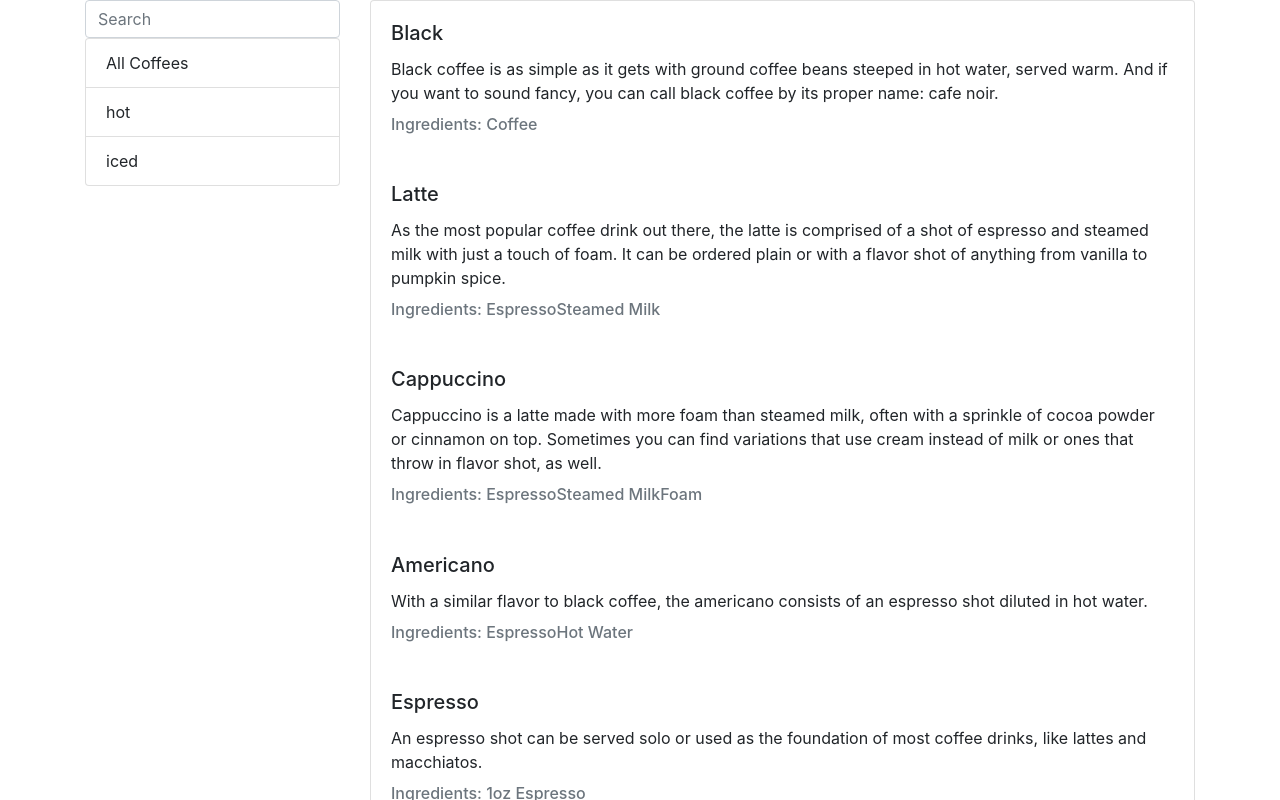
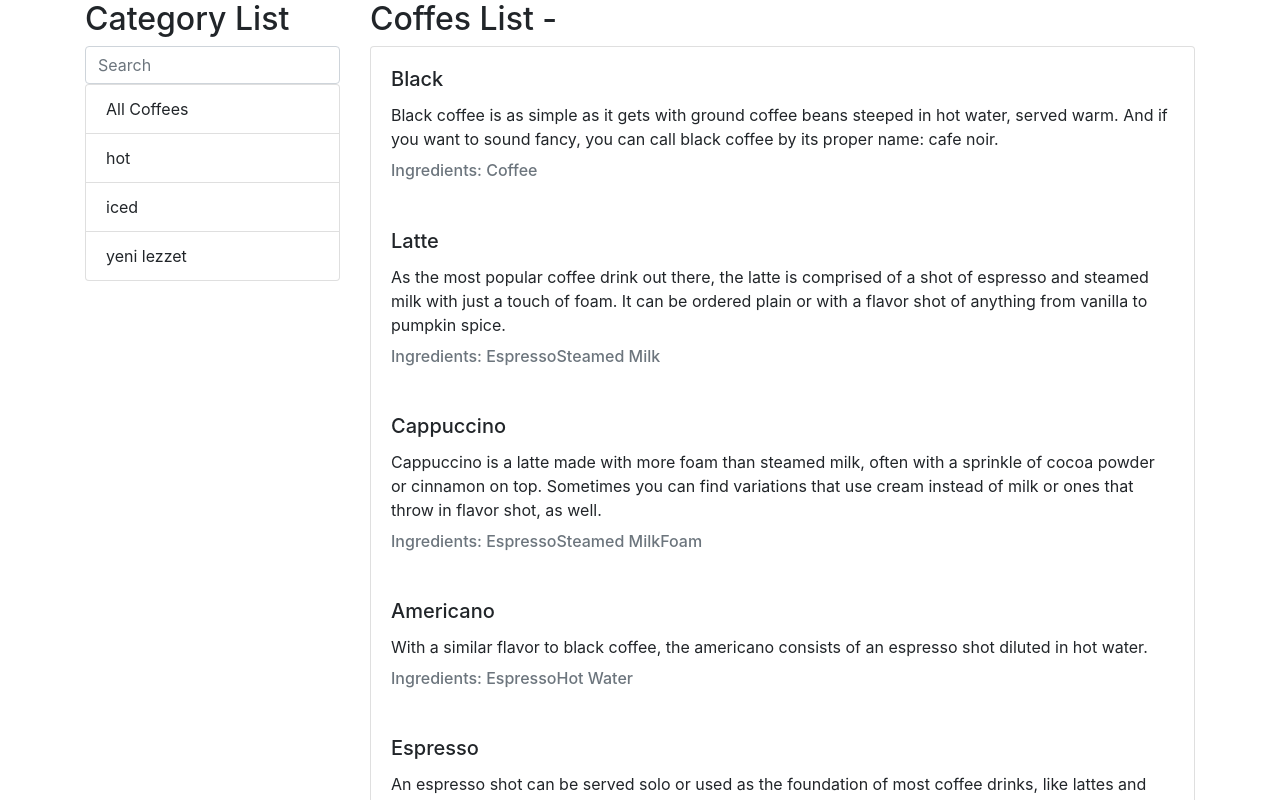
Before and after one commit to muzafferAyd/coffee-menu, a React (Create React App) app in the folder client/: page / in a window 1280 px wide. Shown: the top 800 px of the page. Built offline with nearby package versions, Linux system fonts and the light colour scheme; the HTML template or start-up script is replaced by a standard one.

Commit message:
moved props in category to products via App

```diff
--- a/client/src/App.js
+++ b/client/src/App.js
@@ -1,31 +1,45 @@
-import React,  {useState} from "react";
+import React, { useState } from "react";
 import { Container, Row, Col } from "reactstrap";
 import CategoryList from "./components/CategoryList/CategoryList";
 import ProductList from "./components/ProductList/ProductList";
-import copies from "./api/coffees.json"
+import copies from "./api/coffees.json";
+
+const App = () => {
+  const [products, setProducts] = useState(copies);
+
+  const [currentCategory, setCurrentCategory] = useState("");
 
 
 
 
+  const changeCategory = (category) => {
+    setCurrentCategory(category);
+    // setProducts(
+    //   products.map((prod) =>
+    //     //prod.category === currentCategory ?
 
-const App = () => {
-
-
-  const [currentCategory, setCurrentCategory] = useState("")
-
-  const changeCategory=(category)=>{
-    setCurrentCategory({currentCategory})
-    console.log(category)
-  }
+    //   )
+    // );
+  };
 
   return (
-    <Container >
+    <Container>
       <Row>
-        <Col  id="category-side" xs="3">
-          <CategoryList  changeCategory={changeCategory} currentCategory={currentCategory} products={copies}/>
+        <Col id="category-side" xs="3">
+          <CategoryList
+            changeCategory={changeCategory}
+            currentCategory={currentCategory}
+            products={products}
+            title="Category List"
+          />
         </Col>
         <Col id="product-side" xs="9">
-          <ProductList currentCategory={currentCategory} title="Product List" products={copies} />
+          <ProductList
+            currentCategory={currentCategory}
+            changeCategory={changeCategory}
+            products={products}
+            title="Coffes List"
+          />
         </Col>
       </Row>
     </Container>
--- a/client/src/api/coffees.json
+++ b/client/src/api/coffees.json
@@ -180,5 +180,12 @@
     "ingredients": ["Coffee", "Sugar", "Lemon", "Rum*"],
     "category": "iced",
     "id": 26
-    }
+    },
+    {
+        "title": "Buzlu Muzlu süt",
+        "description": "Mazagran coffee is a cross between iced coffee, tea and your favorite rum drink. It typically consists of espresso, lemon, sugar and (sometimes) rum.",
+        "ingredients": ["Banana", "Sugar", "Milk"],
+        "category": "yeni lezzet",
+        "id": 27
+        }
 ]
--- a/client/src/components/CategoryList/CategoryList.js
+++ b/client/src/components/CategoryList/CategoryList.js
@@ -1,5 +1,6 @@
-import React  from "react";
+import React from "react";
 import { ListGroup, ListGroupItem, Input } from "reactstrap";
+
 
 const CategoryList = (props) => {
 
@@ -9,9 +10,12 @@ const CategoryList = (props) => {
     (val, index, self) =>
       index === self.findIndex((t) => t.category === val.category)
   );
+console.log("category: ",props)
+console.log("filter: ",filterList,"filter: ", filteredList)
 
   return (
     <div>
+      <h2>{props.title}</h2>
       <Input
         type="search"
         name="search"
@@ -23,15 +27,14 @@ const CategoryList = (props) => {
         <ListGroupItem>All Coffees</ListGroupItem>
         {filteredList.map((item) => (
           <ListGroupItem
-            onClick={() => {
-              props.changeCategory(item.category);
-            }}
+            onClick={()=>props.changeCategory(item.category)}
             key={item.id}
           >
             {item.category}
           </ListGroupItem>
         ))}
       </ListGroup>
+    <h2>{props.currentCategory}</h2>
     </div>
   );
 };
--- a/client/src/components/ProductList/ProductList.js
+++ b/client/src/components/ProductList/ProductList.js
@@ -1,12 +1,13 @@
 import React from "react";
 import { Card, CardText, CardBody, CardTitle, CardSubtitle } from "reactstrap";
+
 
 const ProductList = (props) => {
 
 
-
   return (
     <div>
+      <h2>{props.title} - {props.currentCategory}</h2>
       <Card>
 
          { props.products.map((product)=>(
```
Also changed, not shown: 2 other files (tests, documents, lock files or other folders).
